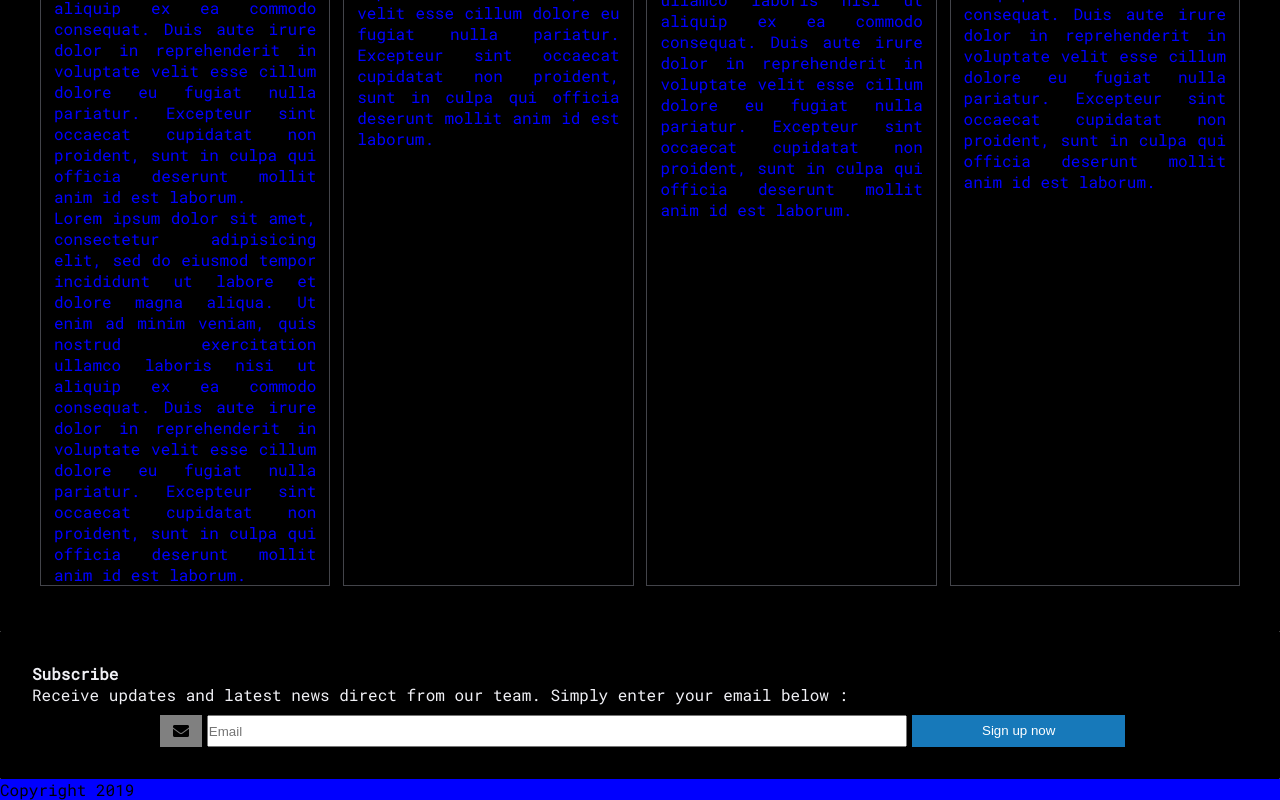
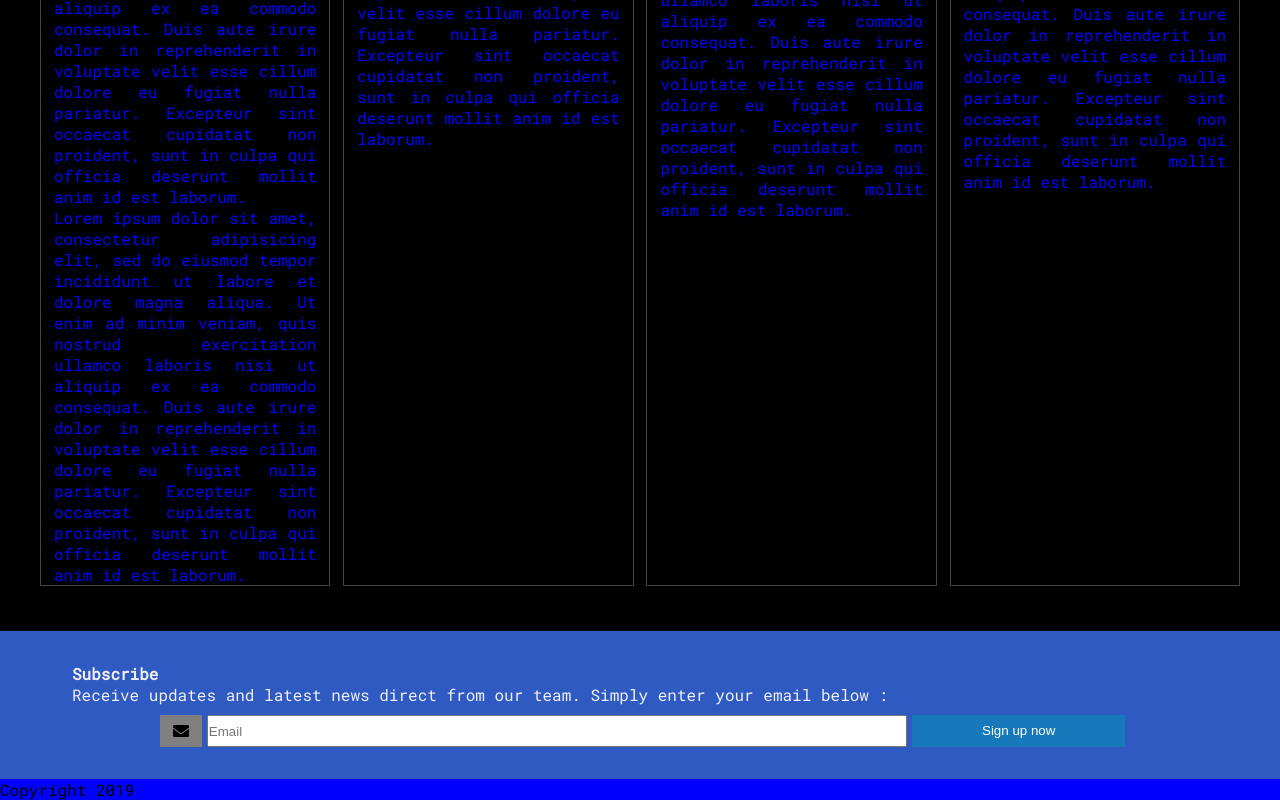
Before and after one commit to ericjreilly1983/space-explore, a website: page index.html in a window 1280 px wide. Shown: the part 800-1600 px from the top of the page. Drawn offline with Linux system fonts and the light colour scheme.

Commit message:
horizontally centered sign-up form

```diff
--- a/index.html
+++ b/index.html
@@ -175,6 +175,9 @@
 /*	}
 */
 
+	#subscribe {
+		background-color: #2f5ac1;
+	}
 
 	footer {
 		position: sticky;
--- a/styles.scss
+++ b/styles.scss
@@ -1,4 +1,4 @@
-$primary-color: rgb(0, 30, 71);
+$primary-color: rgb(120, 150, 222);
 $white: rgb(240, 240, 245);
 $global-radius: 1px;
 $subscription-form-bg: darken($primary-color, 20%);
@@ -11,6 +11,8 @@ $subscription-form-padding: rem-calc(32);
   color: $subscription-form-color;
   padding: $subscription-form-padding;
   border-radius: $global-radius;
+  max-width: 1200px;
+  margin: 0 auto;
 
   .button {
     margin-bottom: 0;
```
Also changed, not shown: index.css, 1 other file.
